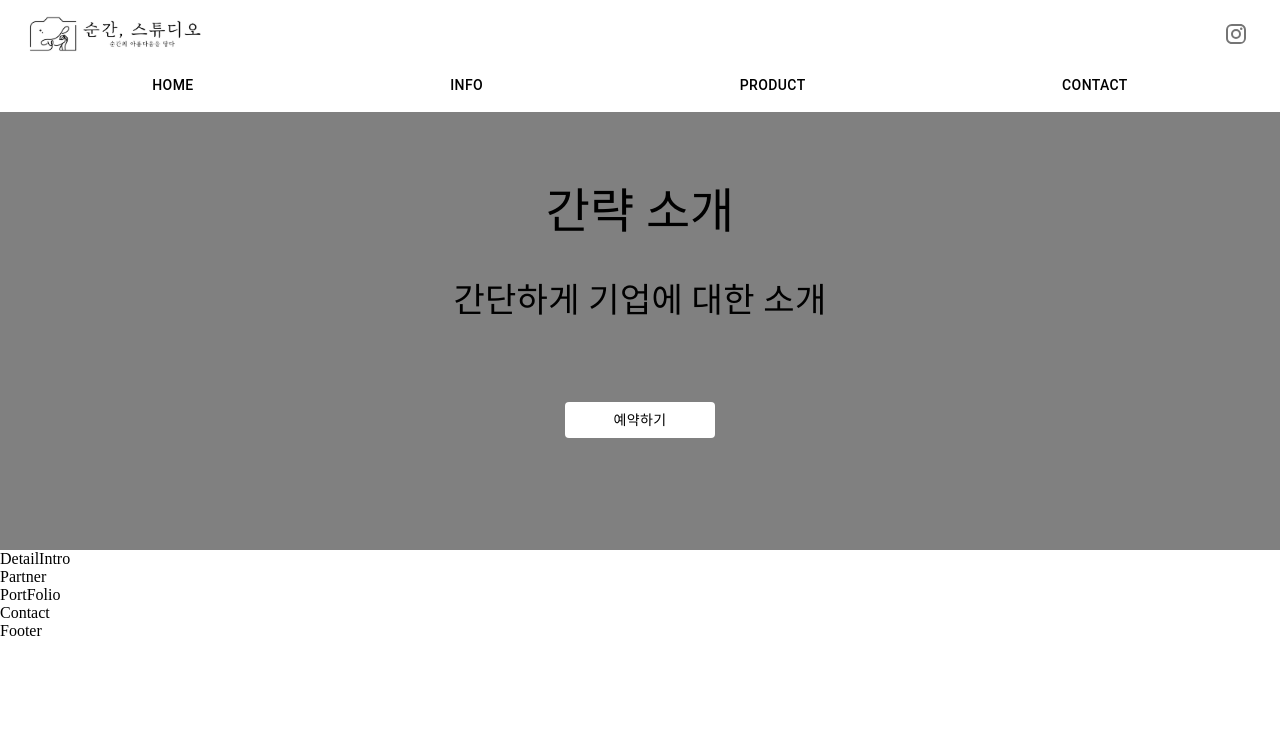
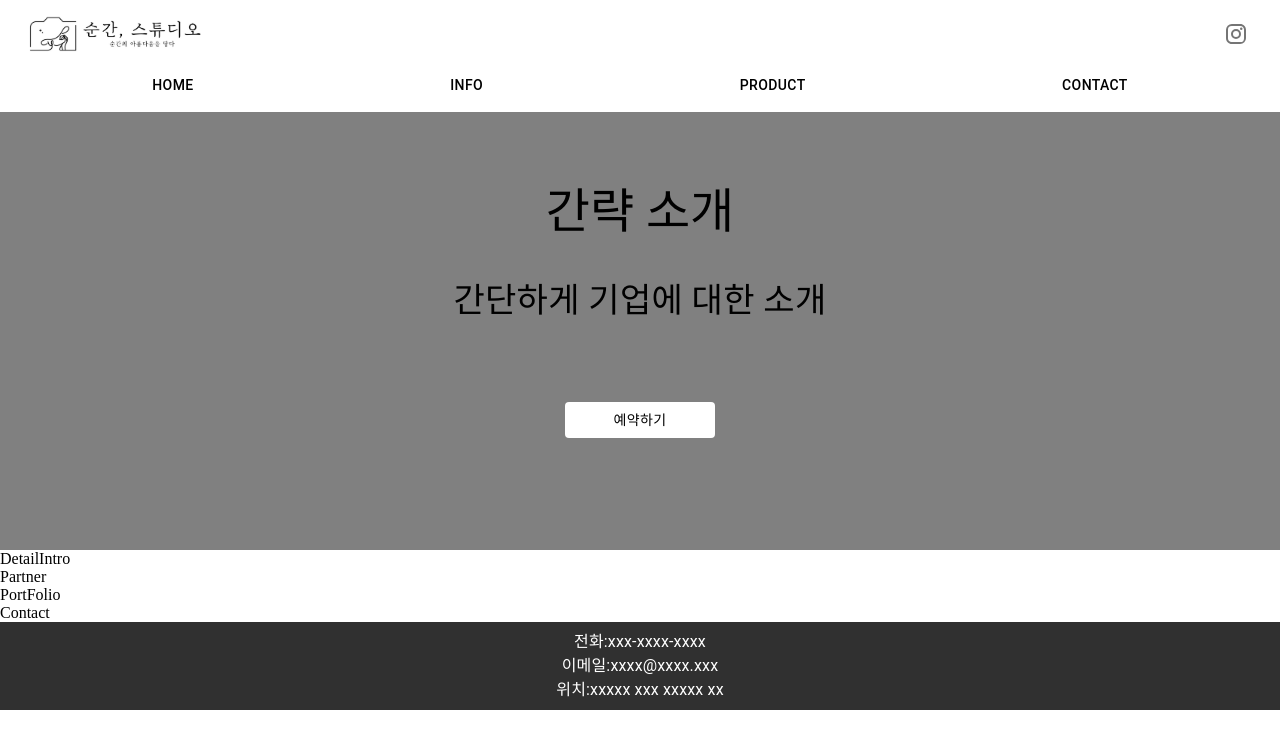
Before and after one commit to SUNGAN-Homepage/front-end, a React (Vite) app: page / in a window 1280 px wide. Shown: the top 748 px of the page. Built offline with nearby package versions, Linux system fonts and the light colour scheme.

Commit message:
feat:Footer 기능능

```diff
--- a/src/components/Footer.tsx
+++ b/src/components/Footer.tsx
@@ -1,5 +1,18 @@
+import { Box, Typography } from '@mui/material';
+
 export const Footer = () => {
   return (
-    <div>Footer</div>
+    <Box
+      sx={{
+        backgroundColor: '#303030',
+        textAlign: 'center',
+        paddingTop: 1,
+        paddingBottom: 1,
+      }}
+    >
+      <Typography sx={{ color: 'white' }}>전화:xxx-xxxx-xxxx</Typography>
+      <Typography sx={{ color: 'white' }}> 이메일:xxxx@xxxx.xxx</Typography>
+      <Typography sx={{ color: 'white' }}> 위치:xxxxx xxx xxxxx xx</Typography>
+    </Box>
   );
 };
```
